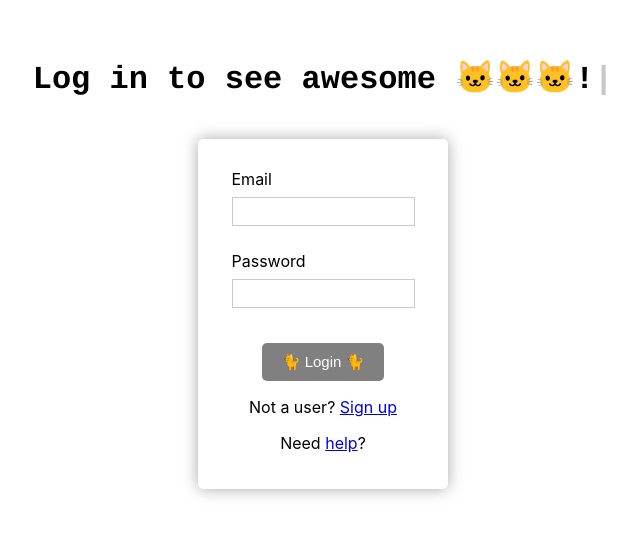
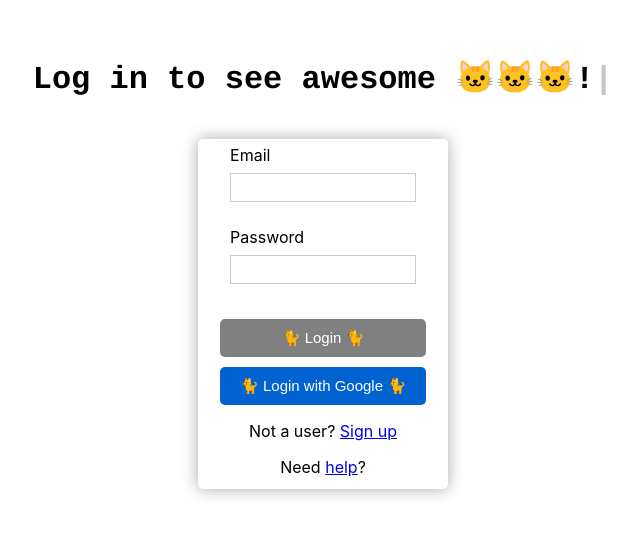
Before and after one commit to MarkVarga/allwin-project, a React (Create React App) app: page / in a window 1280 px wide. Shown: the part 137-672 px from the top of the page, without its empty margins (317-957 px from the left). Built offline with nearby package versions, Linux system fonts and the light colour scheme; no server answers.

Commit message:
added google login functionality and logout button on home page

```diff
--- a/src/App.tsx
+++ b/src/App.tsx
@@ -1,23 +1,28 @@
-import React, { createContext, useState } from "react";
+import React from "react";
 import "./App.css";
-import { BrowserRouter, Routes, Route } from "react-router-dom";
+import { Routes, Route } from "react-router-dom";
 import Login from "./pages/Login/Login";
 import Signup from "./pages/Signup/Signup";
 import Home from "./pages/Home/Home";
 import Help from "./pages/Help/Help";
+import ProtectedRoute from "../src/components/ProtectedRoute";
 import { AuthContextProvider } from "./contexts/auth";
 
 const App: React.FC = () => {
-  const [loggedIn, setLoggedIn] = useState(true);
-  const [username, setUsername] = useState("");
-
   return (
     <AuthContextProvider>
       <Routes>
         <Route path="/" element={<Login />} />
         <Route path="/signup" element={<Signup />} />
-        <Route path="home" element={<Home />} />
-        <Route path="help" element={<Help />} />
+        <Route
+          path="/home"
+          element={
+            <ProtectedRoute>
+              <Home />
+            </ProtectedRoute>
+          }
+        />
+        <Route path="/help" element={<Help />} />
       </Routes>
     </AuthContextProvider>
   );
--- a/src/components/Form.tsx
+++ b/src/components/Form.tsx
@@ -20,6 +20,7 @@ const Form = ({
   setGeneralError,
   generalErrorMessage,
   setGeneralErrorMessage,
+  handleGoogleLogin,
   handleSubmit,
 }: any) => {
   const location = useLocation();
@@ -91,18 +92,25 @@ const Form = ({
             <p className="error-message">{passwordErrorMessage}</p>
           )}
         </div>
-        <div className="button-container">
-          {location.pathname === "/" && (
+        {location.pathname === "/" && (
+          <div className="button-container">
             <button disabled={emailError || passwordError} type="submit">
               &#128008; Login &#128008;
             </button>
-          )}
-          {location.pathname === "/signup" && (
+
+            <button onClick={handleGoogleLogin} type="submit">
+              &#128008; Login with Google &#128008;
+            </button>
+          </div>
+        )}
+
+        {location.pathname === "/signup" && (
+          <div className="button-container">
             <button disabled={emailError || passwordError} type="submit">
               &#128008; Sign up &#128008;
             </button>
-          )}
-        </div>
+          </div>
+        )}
         {location.pathname === "/" && (
           <p>
             Not a user? <Link to="/signup">Sign up</Link>
--- /dev/null
+++ b/src/components/ProtectedRoute.tsx
@@ -0,0 +1,14 @@
+import React from "react";
+import { Navigate } from "react-router-dom";
+import { useAuthContext } from "../contexts/auth";
+
+const ProtectedRoute = ({ children }: any) => {
+  let { user }: any = useAuthContext();
+
+  if (!user) {
+    return <Navigate to="/" />;
+  }
+  return children;
+};
+
+export default ProtectedRoute;
--- a/src/contexts/auth.tsx
+++ b/src/contexts/auth.tsx
@@ -4,6 +4,8 @@ import {
   signInWithEmailAndPassword,
   signOut,
   onAuthStateChanged,
+  GoogleAuthProvider,
+  signInWithPopup,
 } from "firebase/auth";
 import { auth } from "../firebase";
 
@@ -20,6 +22,15 @@ export const AuthContextProvider = ({ children }: any) => {
     return signInWithEmailAndPassword(auth, email, password);
   };
 
+  const googleLogin = () => {
+    const googleAuthProvider: any = new GoogleAuthProvider();
+    return signInWithPopup(auth, googleAuthProvider);
+  };
+
+  const logOut = () => {
+    return signOut(auth);
+  };
+
   useEffect(() => {
     const unsubscribe = onAuthStateChanged(auth, (currentUser: any) => {
       setUser(currentUser);
@@ -30,7 +41,7 @@ export const AuthContextProvider = ({ children }: any) => {
   }, []);
 
   return (
-    <authContext.Provider value={{ signUp, logIn, user }}>
+    <authContext.Provider value={{ signUp, logIn, logOut, googleLogin, user }}>
       {children}
     </authContext.Provider>
   );
--- a/src/pages/Home/Home.tsx
+++ b/src/pages/Home/Home.tsx
@@ -1,9 +1,21 @@
-import React, { useContext } from "react";
+import React from "react";
+import { useAuthContext } from "../../contexts/auth";
 
 const Home: React.FC = () => {
+  const { user, logOut }: any = useAuthContext();
+
+  const logOutHandler = async () => {
+    try {
+      await logOut();
+    } catch (err: any) {
+      console.log(err.message);
+    }
+  };
+
   return (
     <div>
-      <h1>this is the home page</h1>
+      <h1>Welcome {user.email}!</h1>
+      <button onClick={logOutHandler}>logout</button>
     </div>
   );
 };
--- a/src/pages/Login/Login.css
+++ b/src/pages/Login/Login.css
@@ -113,6 +113,7 @@ button[type="submit"]:hover {
 .button-container {
   display: flex;
   justify-content: center;
+  flex-direction: column;
 }
 
 .login-form {
--- a/src/pages/Login/Login.tsx
+++ b/src/pages/Login/Login.tsx
@@ -1,5 +1,5 @@
 import React, { useState, useContext } from "react";
-import { Link } from "react-router-dom";
+import { useNavigate } from "react-router-dom";
 import Form from "../../components/Form";
 import { useAuthContext } from "../../contexts/auth";
 import "./Login.css";
@@ -13,17 +13,31 @@ const Login: React.FC = () => {
   const [passwordError, setPasswordError] = useState(true);
   const [emailErrorMessage, setEmailErrorMessage] = useState("");
   const [passwordErrorMessage, setPasswordErrorMessage] = useState("");
-  const { logIn }: any = useAuthContext();
+  const { logIn, googleLogin }: any = useAuthContext();
 
   const emailValidationPattern = /^[a-z0-9._%+-]+@[a-z0-9.-]+.[a-z]{2,4}$/;
   const passwordValidationPattern = /(?=.*\d)(?=.*[a-z]).{6,}/;
+
+  const navigate = useNavigate();
 
   const handleSubmit = async (e: any) => {
     e.preventDefault();
     try {
       await logIn(email, password);
+      navigate("/home");
     } catch (err: any) {
       setGeneralError(true);
+      setGeneralErrorMessage(err.message);
+    }
+  };
+
+  const handleGoogleLogin = async (e: any) => {
+    e.preventDefault();
+
+    try {
+      await googleLogin();
+      navigate("/home");
+    } catch (err: any) {
       setGeneralErrorMessage(err.message);
     }
   };
@@ -52,6 +66,7 @@ const Login: React.FC = () => {
         passwordValidationPattern={passwordValidationPattern}
         generalError={generalError}
         generalErrorMessage={generalErrorMessage}
+        handleGoogleLogin={handleGoogleLogin}
         handleSubmit={handleSubmit}
       />
     </div>
--- a/src/pages/Signup/Signup.tsx
+++ b/src/pages/Signup/Signup.tsx
@@ -1,5 +1,5 @@
-import React, { useState, useContext } from "react";
-import { Link } from "react-router-dom";
+import React, { useState } from "react";
+import { useNavigate } from "react-router-dom";
 import Form from "../../components/Form";
 import { useAuthContext } from "../../contexts/auth";
 import "../Login/Login.css";
@@ -18,10 +18,13 @@ const Signup: React.FC = () => {
   const emailValidationPattern = /^[a-z0-9._%+-]+@[a-z0-9.-]+.[a-z]{2,4}$/;
   const passwordValidationPattern = /(?=.*\d)(?=.*[a-z]).{6,}/;
 
+  const navigate = useNavigate();
+
   const handleSubmit = async (e: any) => {
     e.preventDefault();
     try {
       await signUp(email, password);
+      navigate("/");
     } catch (err: any) {
       setGeneralError(true);
       setGeneralErrorMessage(err.message);
```
